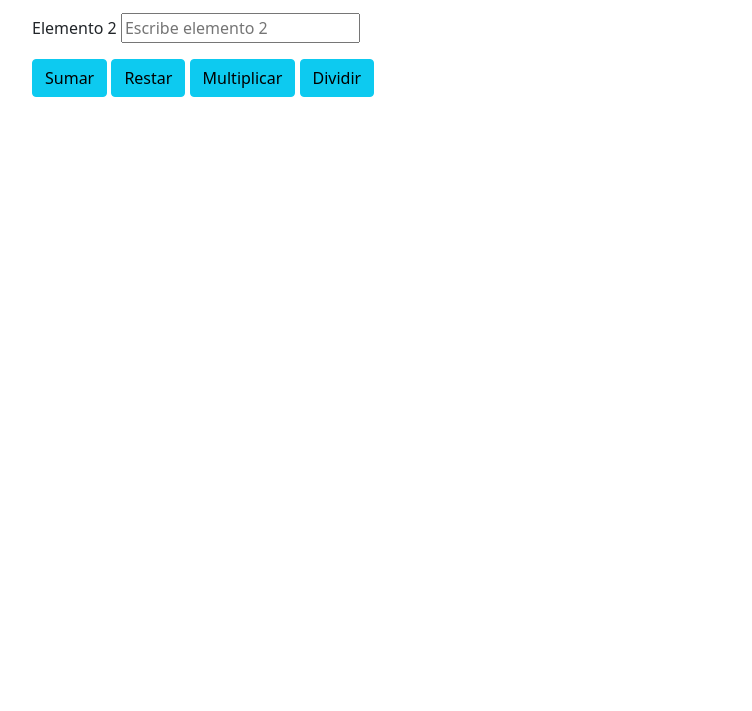
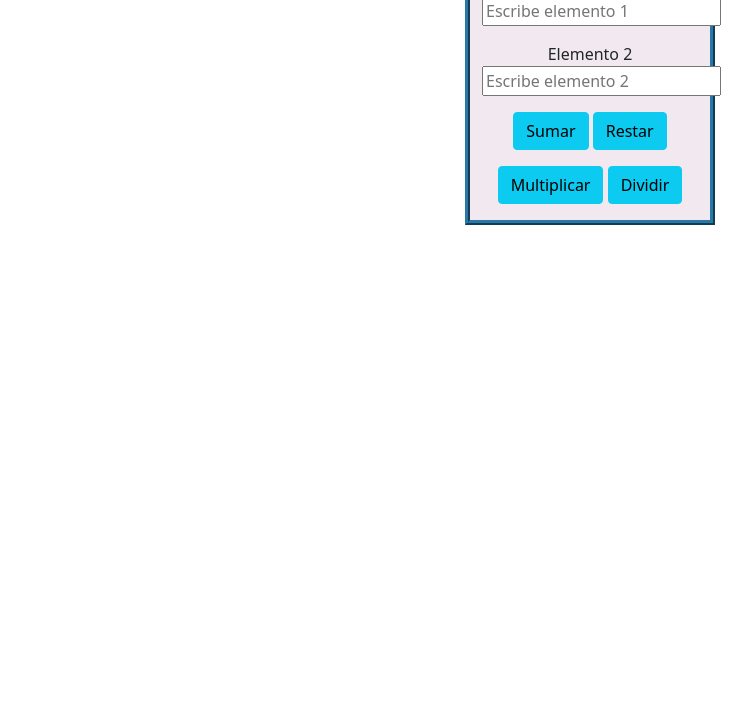
Before and after one commit to leurismernoguera/calculadora, a plain HTML site: page index.html in a window 1280 px wide. Shown: the part 89-800 px from the top of the page, without its empty margins (50-802 px from the left). Drawn offline with nearby package versions, Linux system fonts and the light colour scheme.

Commit message:
Add files via upload

```diff
--- a/index.html
+++ b/index.html
@@ -4,6 +4,7 @@
     <meta charset="utf-8">
     <meta name="viewport" content="width=device-width, initial-scale=1">
     <link href="https://cdn.jsdelivr.net/npm/bootstrap@5.0.0-beta1/dist/css/bootstrap.min.css" rel="stylesheet" integrity="sha384-giJF6kkoqNQ00vy+HMDP7azOuL0xtbfIcaT9wjKHr8RbDVddVHyTfAAsrekwKmP1" crossorigin="anonymous">
+    <link rel="stylesheet" href="style.css">
     <title>Calculadora</title>
   </head>
   <body>
--- /dev/null
+++ b/style.css
@@ -0,0 +1,2 @@
+.container { border: 5px rgb(40, 120, 167) ridge; width: 250px;text-align: center;
+    background-color: #f1e9ef; }
```
